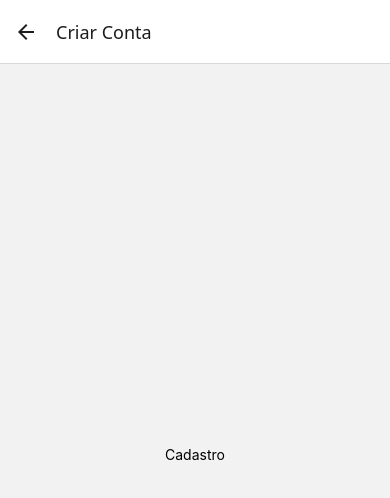
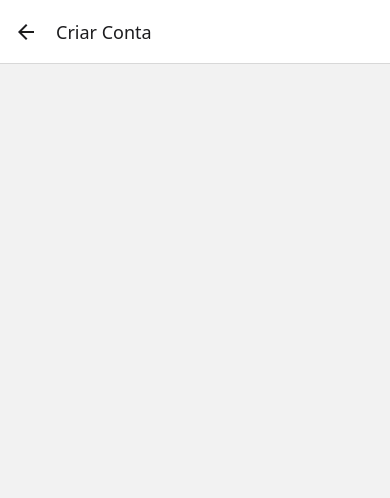
Before and after one commit to barber-scheduler/barber-scheduler, a React Native app: screen /Cadastro in a window 390 px wide. Shown: the top 498 px of the page. Built offline with nearby package versions, Linux system fonts and the light colour scheme.

Commit message:
Atualização dos estilos

```diff
--- a/src/components/Input.js
+++ b/src/components/Input.js
@@ -42,6 +42,6 @@ const styles = StyleSheet.create({
     padding: 12,
     color: '#fff',
     fontSize: 16,
-    width: "80%",
+    width: 400,
   },
 });
--- a/src/screens/Cadastro.js
+++ b/src/screens/Cadastro.js
@@ -5,7 +5,6 @@ import { View, Text, StyleSheet } from 'react-native';
 export default function Cadastro() {
   return (
     <View style={styles.container}>
-      <Text>Cadastro</Text>
     </View>
   );
 }
```
